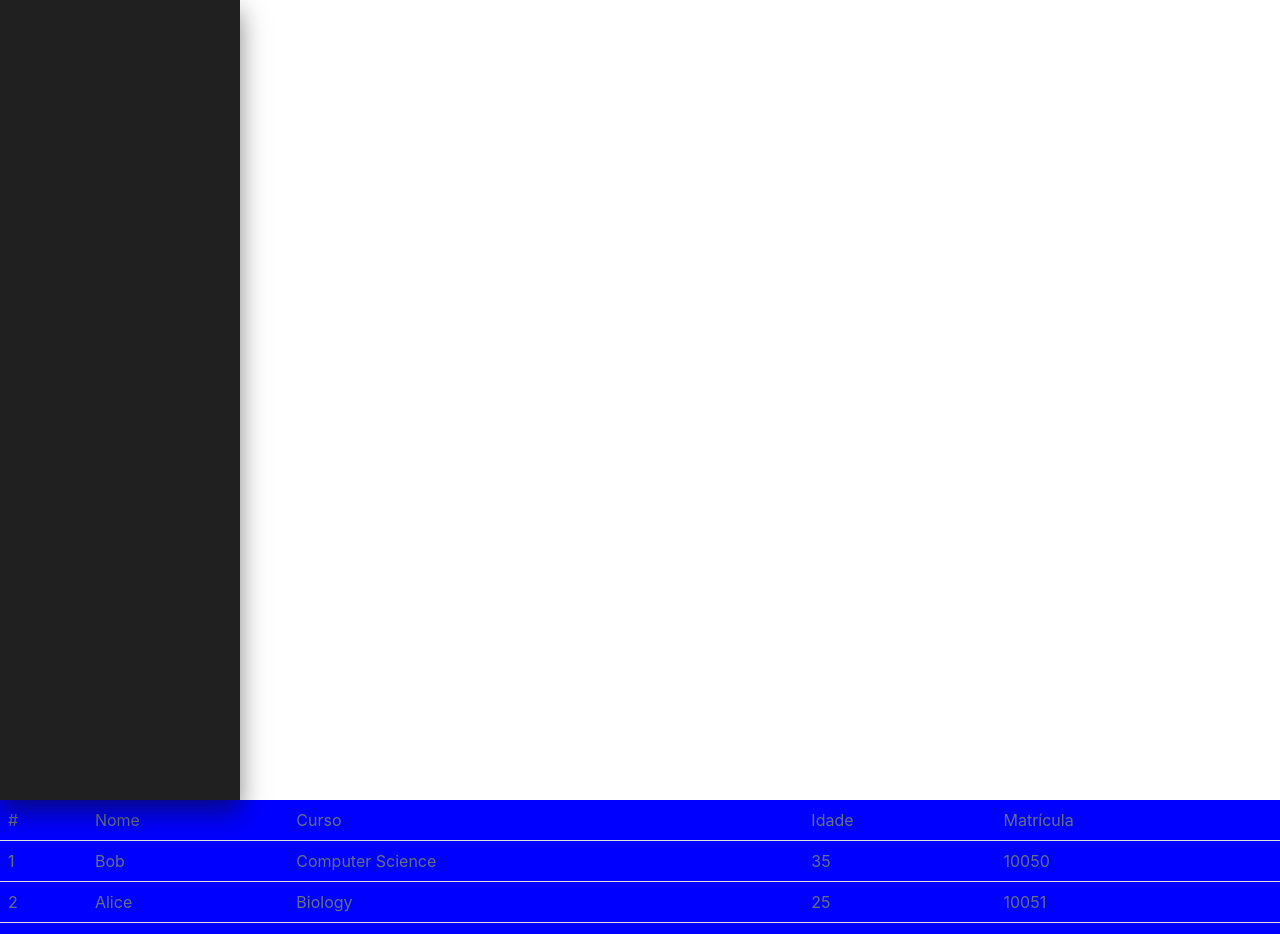
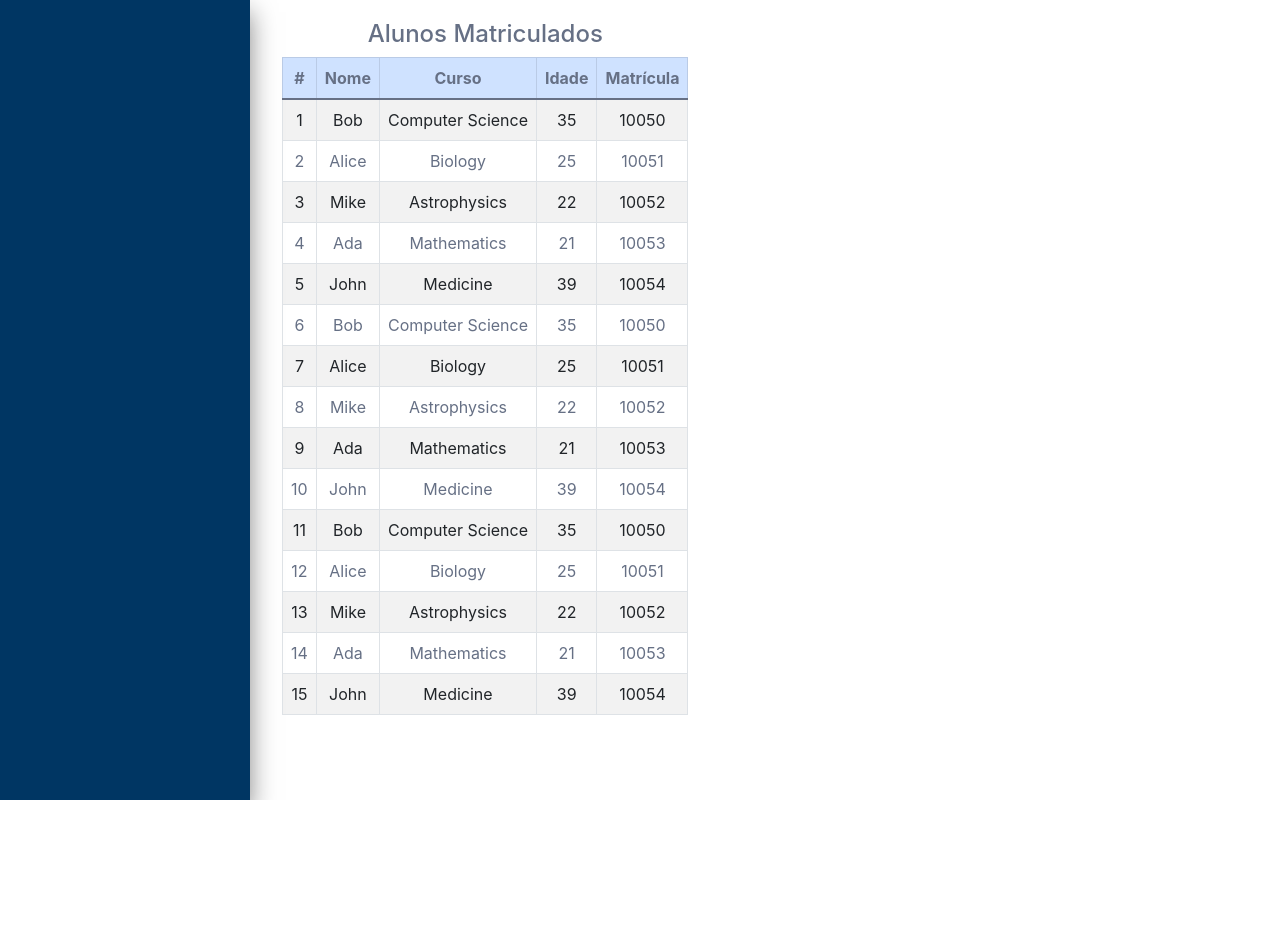
Before and after one commit to alexandremcs/students-web, a Vue app: page / in a window 1280 px wide. Shown: the top 934 px of the page. After the commit the page ends 800 px from the top, so only its background shows below. Built offline with nearby package versions, Linux system fonts and the light colour scheme.

Commit message:
Criando StudentList.vue

```diff
--- a/src/App.vue
+++ b/src/App.vue
@@ -5,7 +5,12 @@
 
 <template>
   <div class="app">
-    <SideBar />
+    <div class="side-bar">
+      <SideBar />
+    </div>
+    <div class="router-view">
+      <RouterView />
+    </div>
   </div>
   <!-- <header>
     <img
@@ -25,9 +30,7 @@
         <RouterLink to="/signup">SignUp</RouterLink>
       </nav>
     </div>
-  </header> -->
-
-  <RouterView />
+  </header>-->
 </template>
 
 <style scoped>
@@ -36,4 +39,9 @@
   width: 100vw;
   height: 100vh;
 }
+.router-view {
+  position: absolute;
+  top: 20px;
+  left: 270px;
+}
 </style>
--- a/src/components/SideBar.vue
+++ b/src/components/SideBar.vue
@@ -9,9 +9,9 @@
 <style scoped>
 .side-bar {
   position: absolute;
-  width: 240px;
+  width: 250px;
   height: 100%;
-  background-color: #202020;
+  background-color: #003663;
   box-shadow: 0 12px 24px 0 rgba(16, 16, 16, 0.5);
 }
 </style>
--- /dev/null
+++ b/src/components/StudentList.vue
@@ -0,0 +1,138 @@
+<template>
+  <div class="container">
+    <h4 class="header">Alunos Matriculados</h4>
+    <div class="table-responsive">
+      <table class="table table-bordered table-striped">
+        <thead>
+          <tr class="table-primary">
+            <th scope="col">#</th>
+            <th scope="col">Nome</th>
+            <th scope="col">Curso</th>
+            <th scope="col">Idade</th>
+            <th scope="col">Matrícula</th>
+          </tr>
+        </thead>
+        <tbody class="table-group-divider">
+          <tr v-for="item in items">
+            <td scope="row">{{ items.indexOf(item) + 1 }}</td>
+            <td>{{ item.name }}</td>
+            <td>{{ item.course }}</td>
+            <td>{{ item.age }}</td>
+            <td>{{ item.registration }}</td>
+          </tr>
+        </tbody>
+      </table>
+    </div>
+  </div>
+</template>
+
+<script>
+export default {
+  data() {
+    return {
+      items: [
+        {
+          name: "Bob",
+          course: "Computer Science",
+          age: 35,
+          registration: 10050,
+        },
+        {
+          name: "Alice",
+          course: "Biology",
+          age: 25,
+          registration: 10051,
+        },
+        {
+          name: "Mike",
+          course: "Astrophysics",
+          age: 22,
+          registration: 10052,
+        },
+        {
+          name: "Ada",
+          course: "Mathematics",
+          age: 21,
+          registration: 10053,
+        },
+        {
+          name: "John",
+          course: "Medicine",
+          age: 39,
+          registration: 10054,
+        },
+        {
+          name: "Bob",
+          course: "Computer Science",
+          age: 35,
+          registration: 10050,
+        },
+        {
+          name: "Alice",
+          course: "Biology",
+          age: 25,
+          registration: 10051,
+        },
+        {
+          name: "Mike",
+          course: "Astrophysics",
+          age: 22,
+          registration: 10052,
+        },
+        {
+          name: "Ada",
+          course: "Mathematics",
+          age: 21,
+          registration: 10053,
+        },
+        {
+          name: "John",
+          course: "Medicine",
+          age: 39,
+          registration: 10054,
+        },
+        {
+          name: "Bob",
+          course: "Computer Science",
+          age: 35,
+          registration: 10050,
+        },
+        {
+          name: "Alice",
+          course: "Biology",
+          age: 25,
+          registration: 10051,
+        },
+        {
+          name: "Mike",
+          course: "Astrophysics",
+          age: 22,
+          registration: 10052,
+        },
+        {
+          name: "Ada",
+          course: "Mathematics",
+          age: 21,
+          registration: 10053,
+        },
+        {
+          name: "John",
+          course: "Medicine",
+          age: 39,
+          registration: 10054,
+        },
+      ],
+    };
+  },
+};
+</script>
+
+<style scoped>
+.container {
+  text-align: center;
+}
+
+th {
+  font-weight: bold;
+}
+</style>
--- a/src/components/StudentTable.vue
+++ /dev/null
@@ -1,73 +0,0 @@
-<template>
-  <div class="students-list">
-    <div class="">
-      <table class="table">
-        <thead>
-          <tr>
-            <th scope="col">#</th>
-            <th scope="col">Nome</th>
-            <th scope="col">Curso</th>
-            <th scope="col">Idade</th>
-            <th scope="col">Matrícula</th>
-          </tr>
-        </thead>
-        <tbody>
-          <tr v-for="item in items">
-            <th scope="row">{{ items.indexOf(item) + 1 }}</th>
-            <td>{{ item.name }}</td>
-            <td>{{ item.course }}</td>
-            <td>{{ item.age }}</td>
-            <td>{{ item.registration }}</td>
-          </tr>
-        </tbody>
-      </table>
-    </div>
-  </div>
-</template>
-
-<script>
-export default {
-  data() {
-    return {
-      items: [
-        {
-          name: "Bob",
-          course: "Computer Science",
-          age: 35,
-          registration: 10050,
-        },
-        {
-          name: "Alice",
-          course: "Biology",
-          age: 25,
-          registration: 10051,
-        },
-        {
-          name: "Mike",
-          course: "Astrophysics",
-          age: 22,
-          registration: 10052,
-        },
-        {
-          name: "Ada",
-          course: "Mathematics",
-          age: 21,
-          registration: 10053,
-        },
-        {
-          name: "John",
-          course: "Medicine",
-          age: 39,
-          registration: 10054,
-        },
-      ],
-    };
-  },
-};
-</script>
-
-<style scoped>
-.students-list {
-  background-color: blue;
-}
-</style>
--- a/src/router/index.js
+++ b/src/router/index.js
@@ -10,14 +10,6 @@
       component: HomeView,
     },
     {
-      path: "/about",
-      name: "about",
-      // route level code-splitting
-      // this generates a separate chunk (About.[hash].js) for this route
-      // which is lazy-loaded when the route is visited.
-      component: () => import("../views/AboutView.vue"),
-    },
-    {
       path: "/signup",
       name: "signup",
       component: () => import("../views/SignUp.vue"),
--- a/src/views/HomeView.vue
+++ b/src/views/HomeView.vue
@@ -1,9 +1,9 @@
 <script setup>
-import StudentTable from '../components/StudentTable.vue';
+import StudentList from '../components/StudentList.vue';
 </script>
 
 <template>
   <main>
-    <StudentTable />
+    <StudentList />
   </main>
 </template>
```
